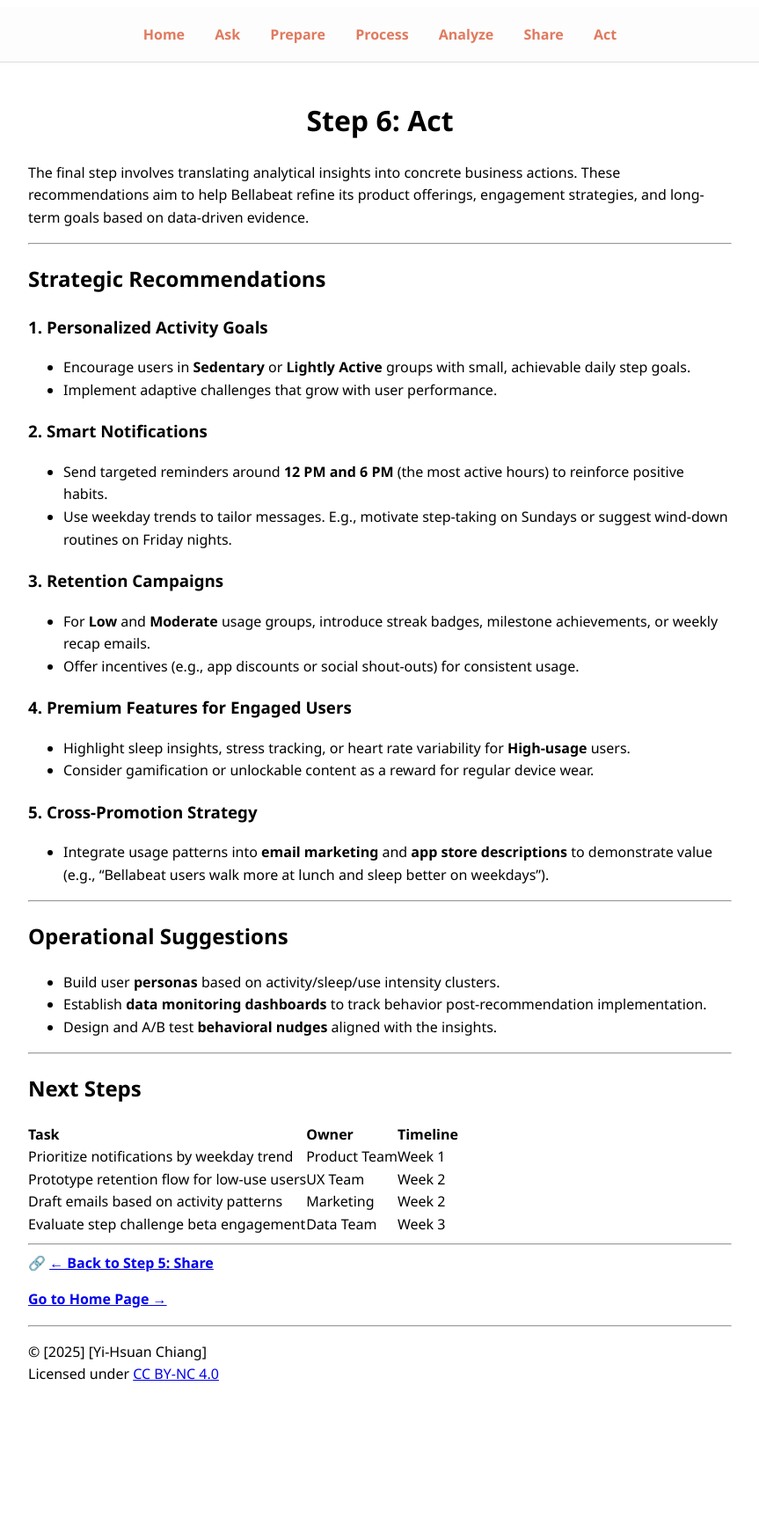
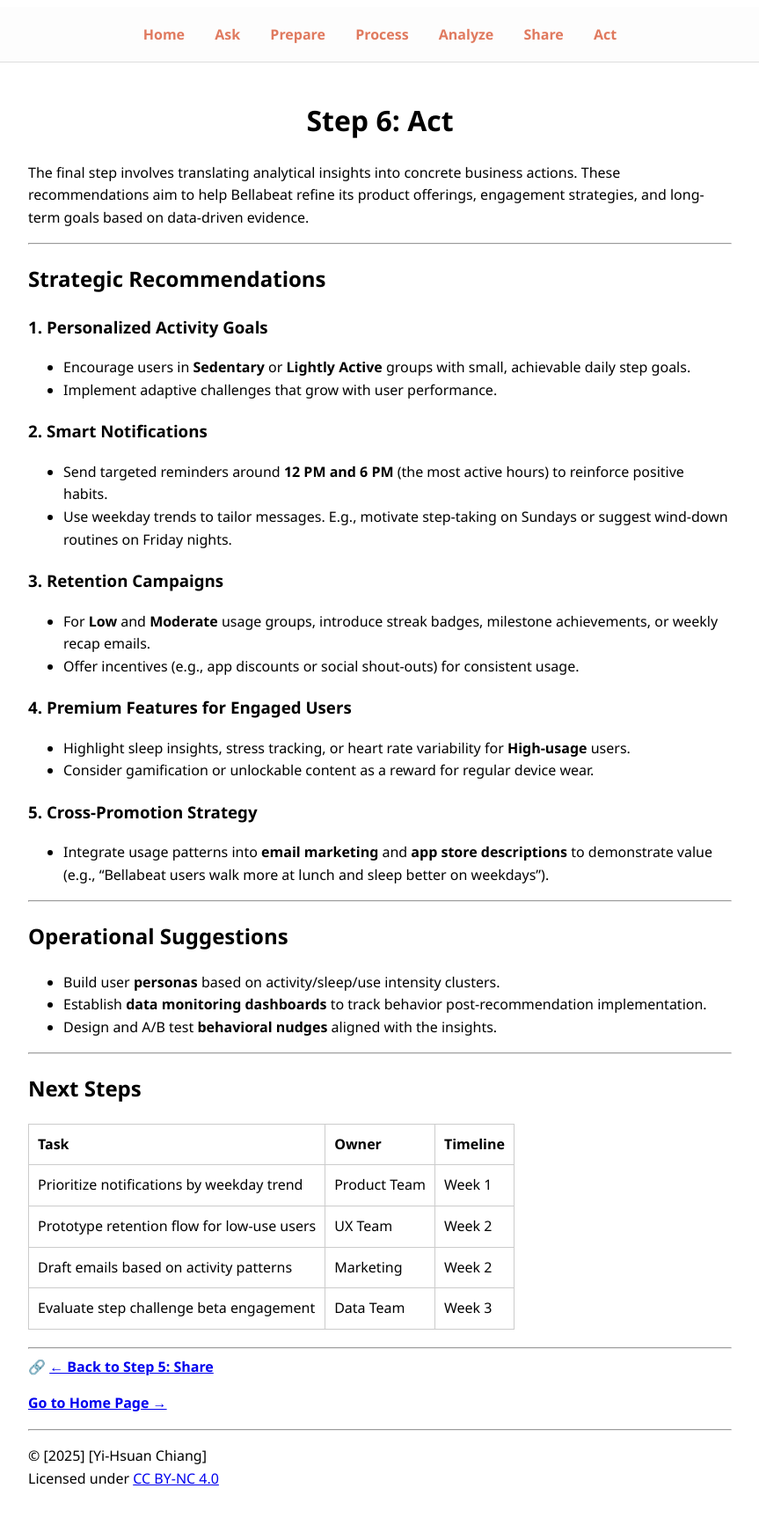
Before and after one commit to YiChiang12/bellabeat_case_study, a Jekyll site: the page built from docs/step6_act/step6_act.md, in a window 1280 px wide. Shown: the whole page at 88% size, without its empty margins (208-1071 px from the left). Built offline with Jekyll 4.4.1, drawn with Linux system fonts in a browser that asks for light colours; before the commit the page ends 1615 px from its top, so only the background shows below that.

Commit message:
Update border lines

```diff
--- a/docs/assets/style.css
+++ b/docs/assets/style.css
@@ -89,31 +89,6 @@ th, td {
   padding: 0;
 } */
 
-/* Navigation layout with flexbox */
-.nav-links {
-  display: flex;
-  justify-content: space-between;
-  margin-top: 40px;
-  margin-bottom: 40px;
-}
-
-/* Remove borders from all nav-related wrappers */
-.nav-links, .nav-links * {
-  border: none !important;
-  background: none !important;
-  box-shadow: none !important;
-  padding: 0 !important;
-  margin: 0 !important;
-}
-
-/* style the links */
-.nav-links a {
-  font-weight: bold;
-  text-decoration: underline;
-  color: #5e3aee;
-}
-
-
 p, div, span {
   border: none !important;
   box-shadow: none !important;
@@ -132,17 +107,6 @@ p, div, span {
   margin: 0 !important;
   box-shadow: none !important;
 }
-
-/* Remove ALL borders from nav containers like table/td/div that wrap nav links */
-.page-content table,
-.page-content table * {
-  border: none !important;
-  background: none !important;
-  box-shadow: none !important;
-  padding: 0 !important;
-  margin: 0 !important;
-}
-
 
 /* .nav-bar {
   background-color: #ffffff;
```
